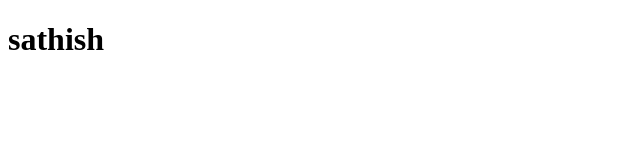
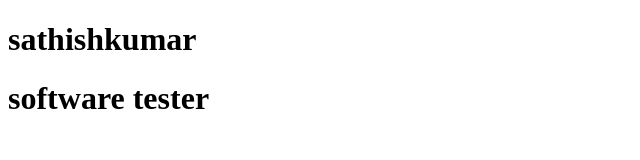
Before and after one commit to sathishkumar-345/demorepo1, a plain HTML site: page index.html in a window 1280 px wide. Shown: the whole page, without its empty margins (0-640 px from the left). Drawn offline with Linux system fonts and the light colour scheme.

Commit message:
feat:file have been changed

```diff
--- a/index.html
+++ b/index.html
@@ -7,7 +7,8 @@
 
 </head>
 <body>
-    <h1>sathish</h1>
+    <h1>sathishkumar</h1>
+    <h1>software tester</h1>
 
 </body>
 </html>
```
